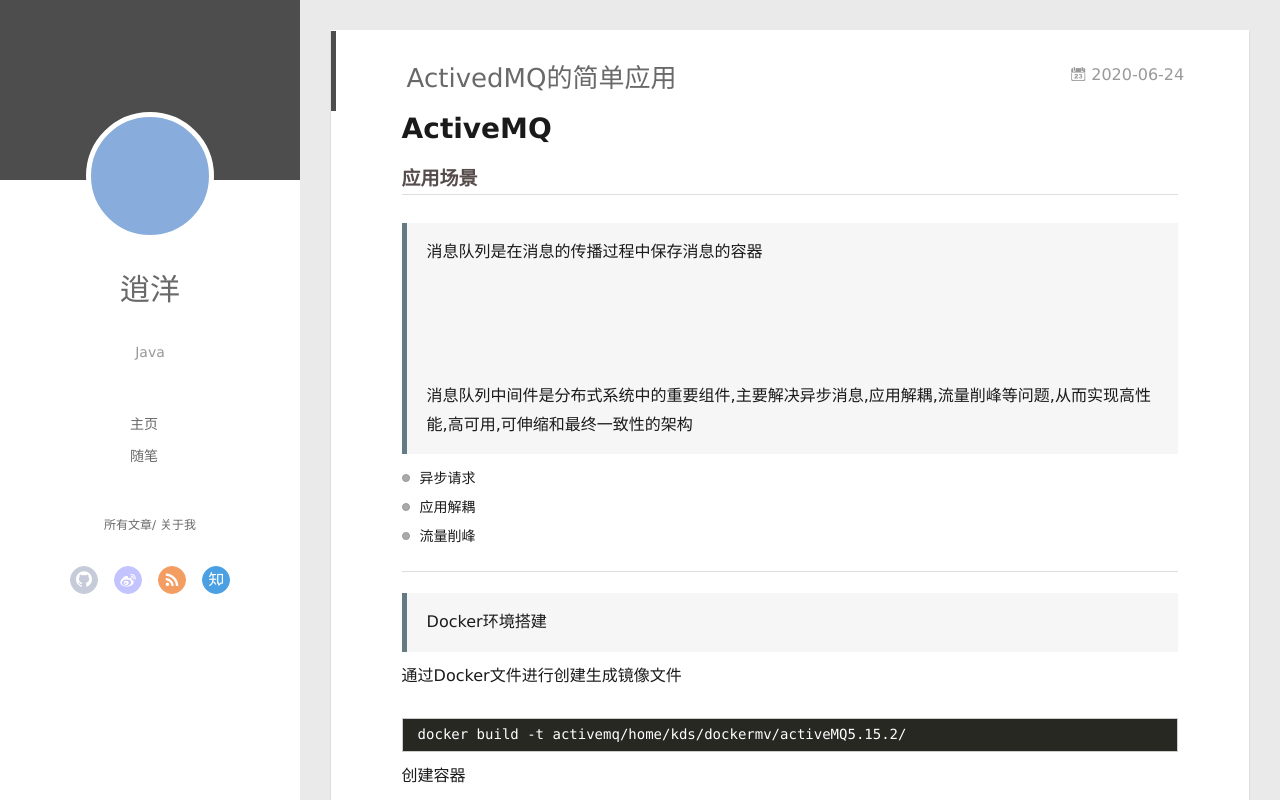
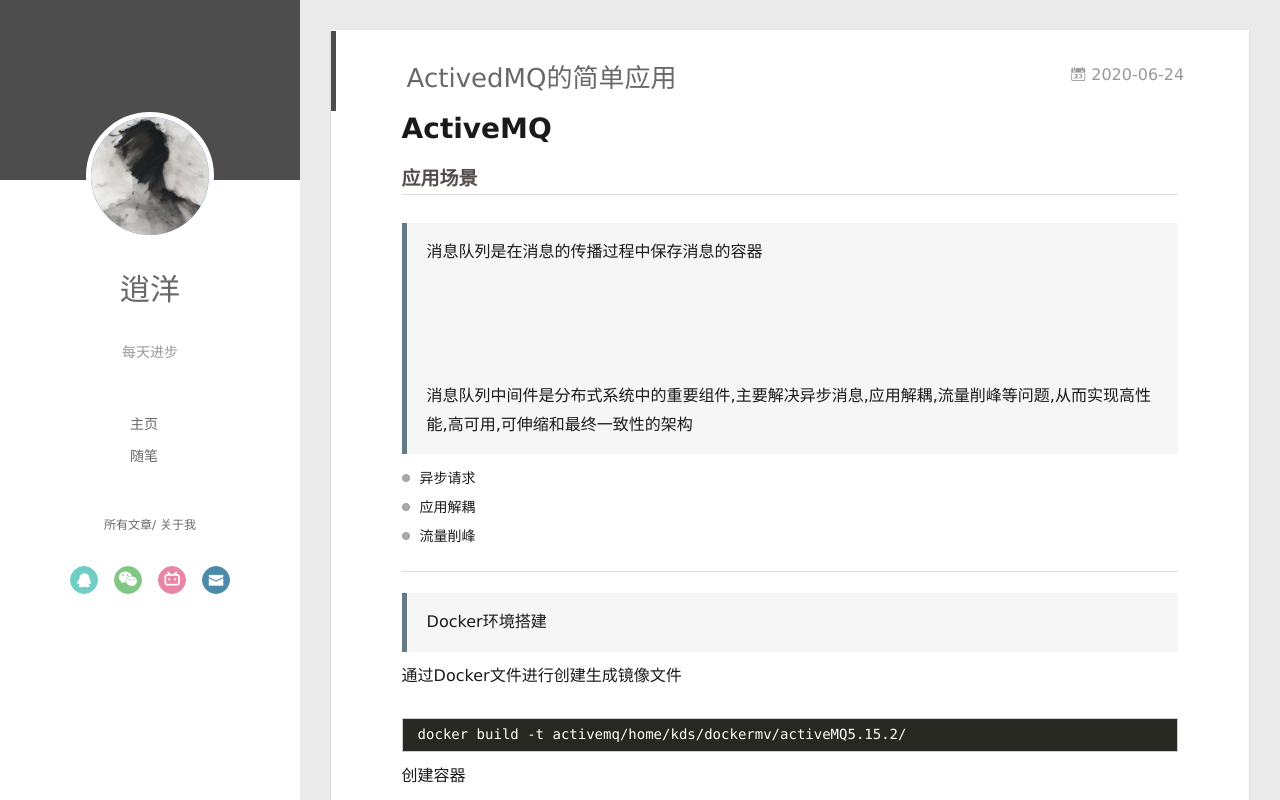
Before and after one commit to zhanghan99/zhanghan99.github.io, a plain HTML site: page 2020/06/24/ActivedMQ的简单应用/index.html in a window 1280 px wide. Drawn offline with Linux system fonts and the light colour scheme.

Commit message:
Site updated: 2020-06-24 18:38:04

```diff
--- a/2020/06/24/ActivedMQ的简单应用/index.html
+++ b/2020/06/24/ActivedMQ的简单应用/index.html
@@ -47,13 +47,13 @@
 <div class="intrude-less">
 	<header id="header" class="inner">
 		<a href="/" class="profilepic">
-			<img src="" class="js-avatar">
+			<img src="/assets/wasd.jpg" class="js-avatar">
 		</a>
 		<hgroup>
 		  <h1 class="header-author"><a href="/">逍洋</a></h1>
 		</hgroup>
 
-		<p class="header-subtitle">Java</p>
+		<p class="header-subtitle">每天进步</p>
 
 
 		<nav class="header-menu">
@@ -79,13 +79,13 @@
 		<nav class="header-nav">
 			<div class="social">
 
-					<a class="github" target="_blank" href="#" title="github"><i class="icon-github"></i></a>
+					<a class="qq" target="_blank" href="mailto:1520782053" title="qq"><i class="icon-qq"></i></a>
 
-					<a class="weibo" target="_blank" href="#" title="weibo"><i class="icon-weibo"></i></a>
+					<a class="weixin" target="_blank" href="#" title="weixin"><i class="icon-weixin"></i></a>
 
-					<a class="rss" target="_blank" href="#" title="rss"><i class="icon-rss"></i></a>
+					<a class="bilibili" target="_blank" href="#" title="bilibili"><i class="icon-bilibili"></i></a>
 
-					<a class="zhihu" target="_blank" href="#" title="zhihu"><i class="icon-zhihu"></i></a>
+					<a class="mail" target="_blank" href="mailto:litten225@qq.com" title="mail"><i class="icon-mail"></i></a>
 
 			</div>
 		</nav>
@@ -103,13 +103,13 @@
 	<div class="intrude-less">
 		<header id="header" class="inner">
 			<div class="profilepic">
-				<img src="" class="js-avatar">
+				<img src="/assets/wasd.jpg" class="js-avatar">
 			</div>
 			<hgroup>
 			  <h1 class="header-author js-header-author">逍洋</h1>
 			</hgroup>
 
-			<p class="header-subtitle"><i class="icon icon-quo-left"></i>Java<i class="icon icon-quo-right"></i></p>
+			<p class="header-subtitle"><i class="icon icon-quo-left"></i>每天进步<i class="icon icon-quo-right"></i></p>
 
 
 
@@ -122,13 +122,13 @@
 			<nav class="header-nav">
 				<div class="social">
 
-						<a class="github" target="_blank" href="#" title="github"><i class="icon-github"></i></a>
+						<a class="qq" target="_blank" href="mailto:1520782053" title="qq"><i class="icon-qq"></i></a>
 
-						<a class="weibo" target="_blank" href="#" title="weibo"><i class="icon-weibo"></i></a>
+						<a class="weixin" target="_blank" href="#" title="weixin"><i class="icon-weixin"></i></a>
 
-						<a class="rss" target="_blank" href="#" title="rss"><i class="icon-rss"></i></a>
+						<a class="bilibili" target="_blank" href="#" title="bilibili"><i class="icon-bilibili"></i></a>
 
-						<a class="zhihu" target="_blank" href="#" title="zhihu"><i class="icon-zhihu"></i></a>
+						<a class="mail" target="_blank" href="mailto:litten225@qq.com" title="mail"><i class="icon-mail"></i></a>
 
 				</div>
 			</nav>
```
Also changed, not shown: archives/2020/06/index.html (+12 -12 lines), archives/2020/index.html (+12 -12 lines), archives/index.html (+12 -12 lines), index.html (+12 -12 lines), assets/wasd.jpg (added).
